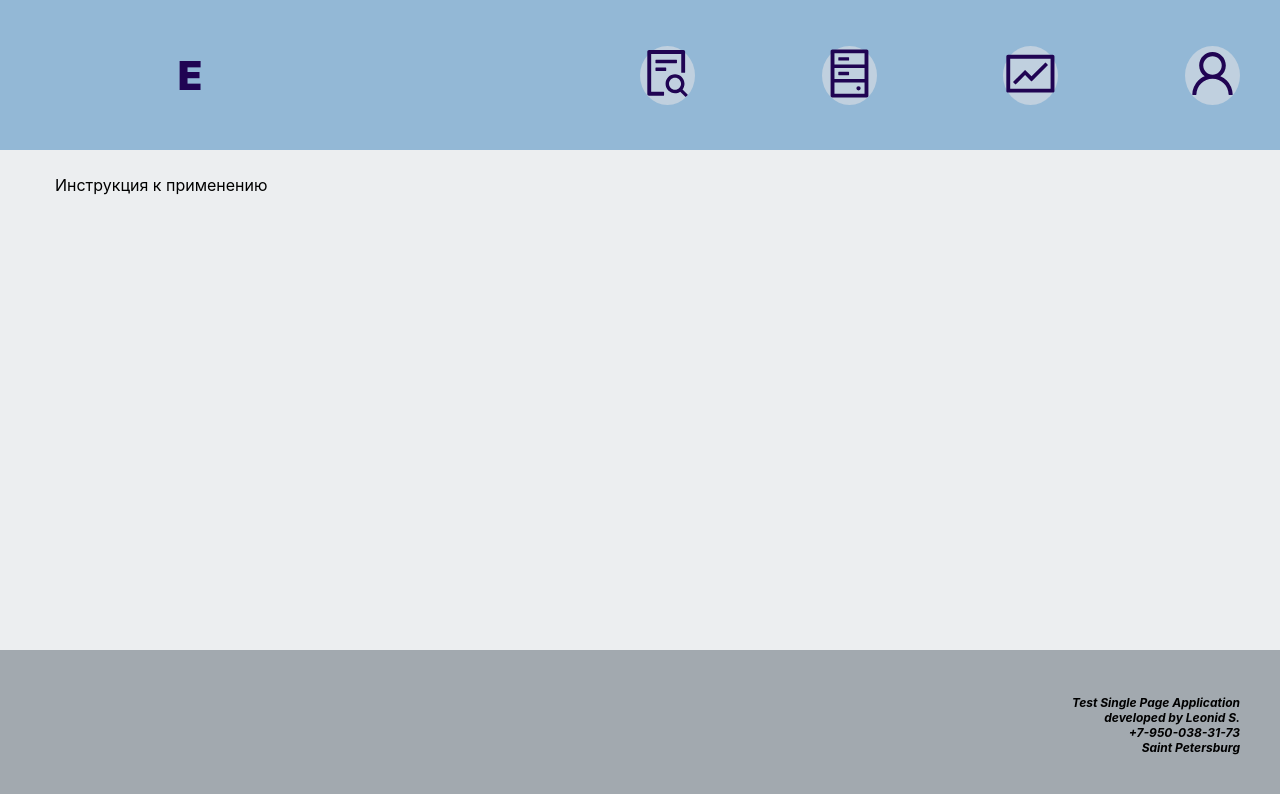
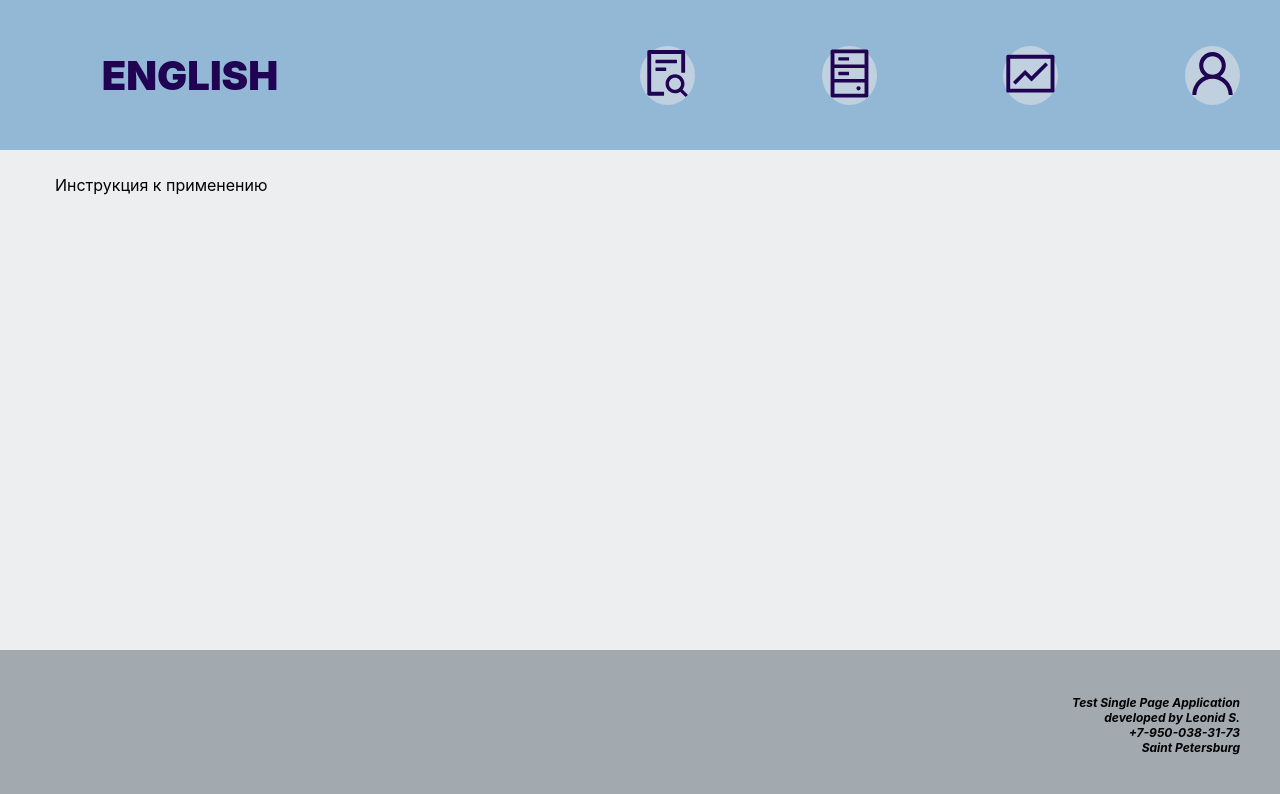
Before and after one commit to AlexCole999/first-project-eng, a React (Create React App) app: page / in a window 1280 px wide. Shown: the top 794 px of the page. Built offline with nearby package versions, Linux system fonts and the light colour scheme.

Commit message:
changed text for example

```diff
--- a/src/components/App/Navbar/Navbar.jsx
+++ b/src/components/App/Navbar/Navbar.jsx
@@ -12,7 +12,7 @@ export default function Navbar() {
       <div className="Navbar">
         <div className="Logo">
           <div className="Logo-word">
-            <NavLink to={"/"}>E</NavLink>
+            <NavLink to={"/"}>ENGLISH</NavLink>
           </div>
         </div>
         <Routes>
```
